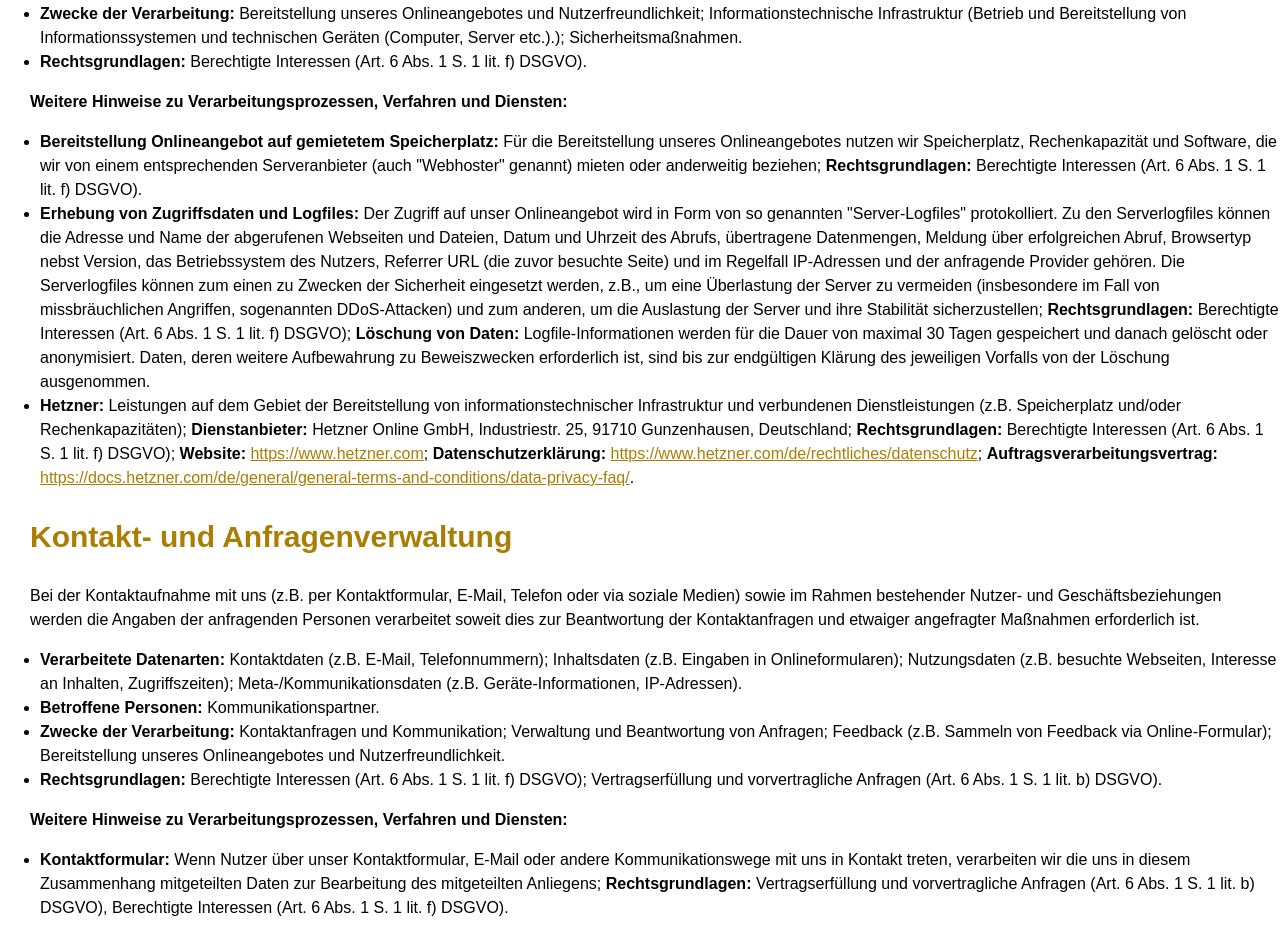
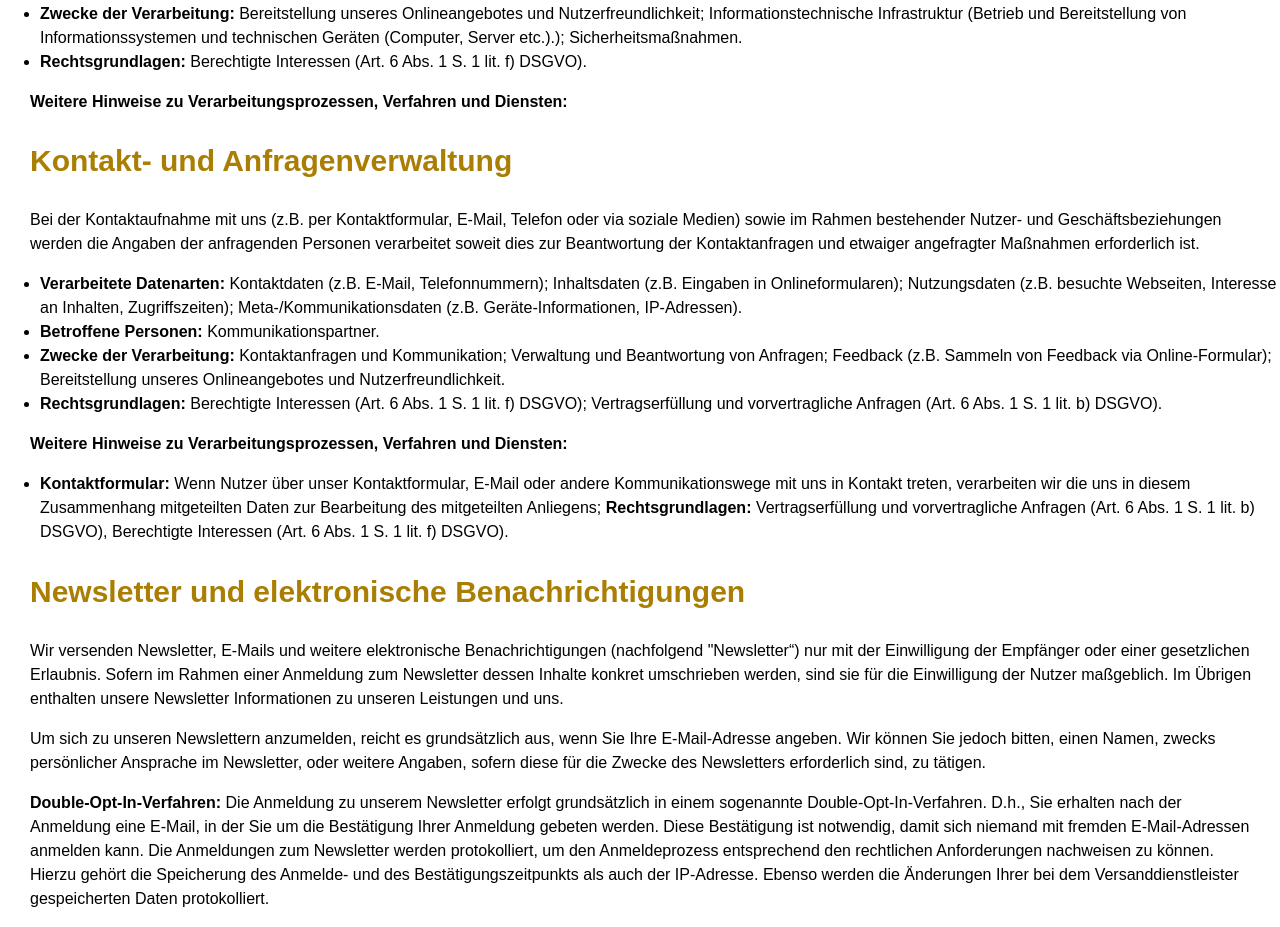
Before and after one commit to 2204Simon/Website-dynamisch, a React (Create React App) app in the folder my-app/: page /Datenschutzerklaerung in a window 1280 px wide. Shown: the part 3522-4449 px from the top of the page. Built offline with nearby package versions, Linux system fonts and the light colour scheme.

Commit message:
Datenschutz Links wegen Sicherheitsrisiko entfernt

```diff
--- a/my-app/src/pages/Datenschutzerklaerung.tsx
+++ b/my-app/src/pages/Datenschutzerklaerung.tsx
@@ -325,66 +325,6 @@ const Datenschutzerklaerung: React.FC = () => {
           Weitere Hinweise zu Verarbeitungsprozessen, Verfahren und Diensten:
         </strong>
       </p>
-      <ul>
-        <li>
-          <strong>
-            Bereitstellung Onlineangebot auf gemietetem Speicherplatz:{" "}
-          </strong>
-          Für die Bereitstellung unseres Onlineangebotes nutzen wir
-          Speicherplatz, Rechenkapazität und Software, die wir von einem
-          entsprechenden Serveranbieter (auch "Webhoster" genannt) mieten oder
-          anderweitig beziehen; <strong>Rechtsgrundlagen:</strong> Berechtigte
-          Interessen (Art. 6 Abs. 1 S. 1 lit. f) DSGVO).
-        </li>
-        <li>
-          <strong>Erhebung von Zugriffsdaten und Logfiles: </strong>Der Zugriff
-          auf unser Onlineangebot wird in Form von so genannten
-          "Server-Logfiles" protokolliert. Zu den Serverlogfiles können die
-          Adresse und Name der abgerufenen Webseiten und Dateien, Datum und
-          Uhrzeit des Abrufs, übertragene Datenmengen, Meldung über
-          erfolgreichen Abruf, Browsertyp nebst Version, das Betriebssystem des
-          Nutzers, Referrer URL (die zuvor besuchte Seite) und im Regelfall
-          IP-Adressen und der anfragende Provider gehören. Die Serverlogfiles
-          können zum einen zu Zwecken der Sicherheit eingesetzt werden, z.B., um
-          eine Überlastung der Server zu vermeiden (insbesondere im Fall von
-          missbräuchlichen Angriffen, sogenannten DDoS-Attacken) und zum
-          anderen, um die Auslastung der Server und ihre Stabilität
-          sicherzustellen; <strong>Rechtsgrundlagen:</strong> Berechtigte
-          Interessen (Art. 6 Abs. 1 S. 1 lit. f) DSGVO);{" "}
-          <strong>Löschung von Daten:</strong> Logfile-Informationen werden für
-          die Dauer von maximal 30 Tagen gespeichert und danach gelöscht oder
-          anonymisiert. Daten, deren weitere Aufbewahrung zu Beweiszwecken
-          erforderlich ist, sind bis zur endgültigen Klärung des jeweiligen
-          Vorfalls von der Löschung ausgenommen.
-        </li>
-        <li>
-          <strong>Hetzner: </strong>Leistungen auf dem Gebiet der Bereitstellung
-          von informationstechnischer Infrastruktur und verbundenen
-          Dienstleistungen (z.B. Speicherplatz und/oder Rechenkapazitäten);{" "}
-          <strong>Dienstanbieter:</strong> Hetzner Online GmbH, Industriestr.
-          25, 91710 Gunzenhausen, Deutschland;{" "}
-          <strong>Rechtsgrundlagen:</strong> Berechtigte Interessen (Art. 6 Abs.
-          1 S. 1 lit. f) DSGVO); <strong>Website:</strong>{" "}
-          <a href="https://www.hetzner.com" target="_blank">
-            https://www.hetzner.com
-          </a>
-          ; <strong>Datenschutzerklärung:</strong>{" "}
-          <a
-            href="https://www.hetzner.com/de/rechtliches/datenschutz"
-            target="_blank"
-          >
-            https://www.hetzner.com/de/rechtliches/datenschutz
-          </a>
-          ; <strong>Auftragsverarbeitungsvertrag:</strong>{" "}
-          <a
-            href="https://docs.hetzner.com/de/general/general-terms-and-conditions/data-privacy-faq/"
-            target="_blank"
-          >
-            https://docs.hetzner.com/de/general/general-terms-and-conditions/data-privacy-faq/
-          </a>
-          .
-        </li>
-      </ul>
       <h2>Kontakt- und Anfragenverwaltung</h2>
       <p>
         Bei der Kontaktaufnahme mit uns (z.B. per Kontaktformular, E-Mail,
```
